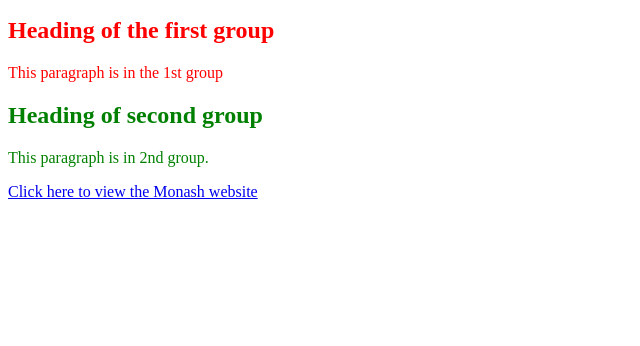
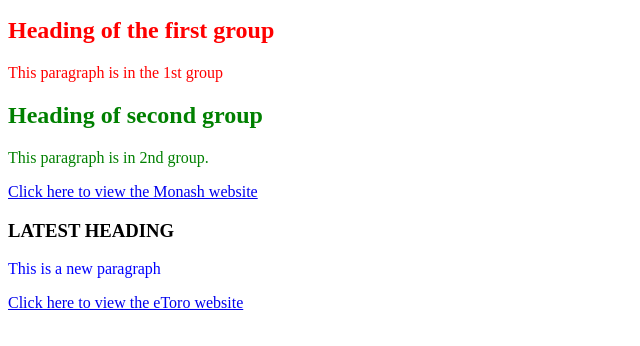
Before and after one commit to olu-git/3179-testrepo, a plain HTML site: page index.html in a window 1280 px wide. Shown: the part 298-644 px from the top of the page, without its empty margins (0-640 px from the left). Drawn offline with Linux system fonts and the light colour scheme.

Commit message:
Add files via upload
Added Paragraph

```diff
--- a/index.html
+++ b/index.html
@@ -37,6 +37,14 @@
             Click here to view the Monash website
         </a>
     </div>
+
+    <h3> LATEST HEADING</h3>
+    <div style="color: blue;">
+        <p>This is a new paragraph</p>
+        <a href="https://www.etoro.com">
+            Click here to view the eToro website
+        </a>
+    </div>
 </body>
 
 </html>
```
